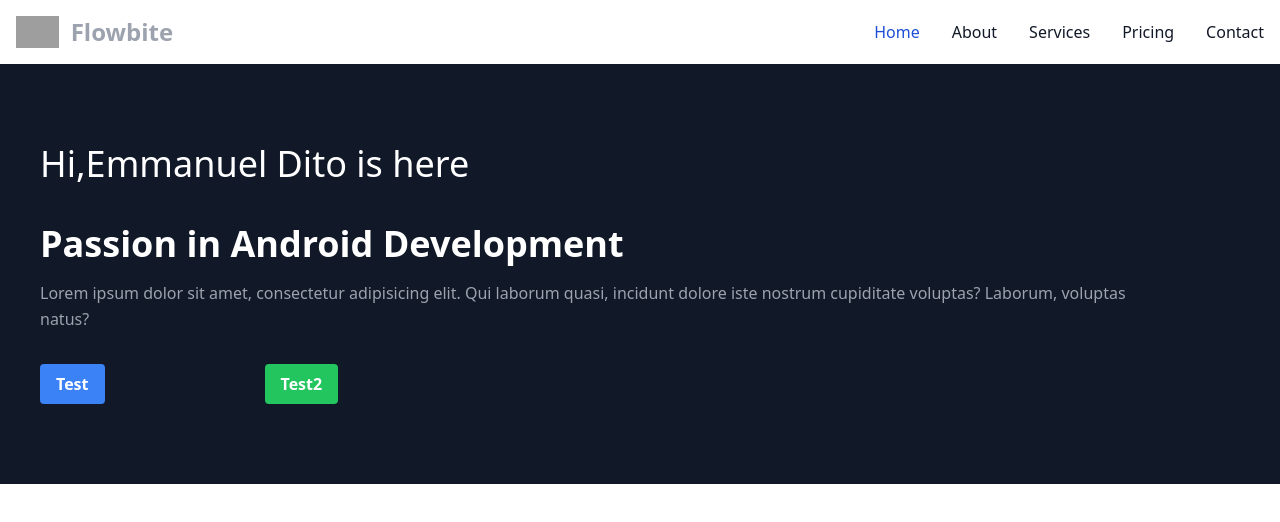
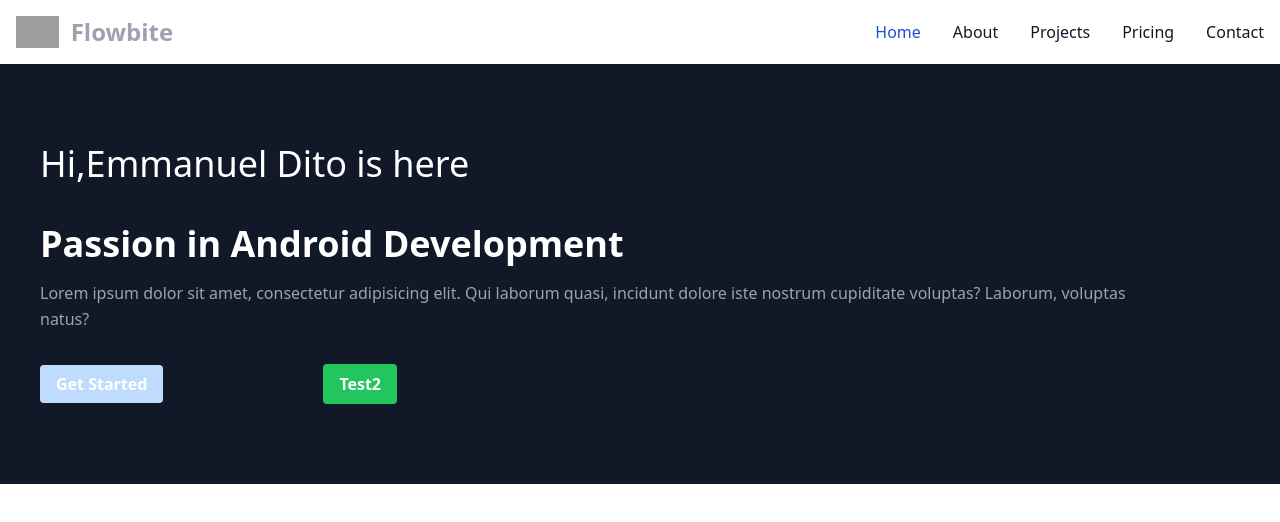
Before and after one commit to KrishnanditoLksn/manuel_dito.dev, a React (Vite) app: page / in a window 1280 px wide. Shown: the top 522 px of the page. Built offline with nearby package versions, Linux system fonts and the light colour scheme; grey boxes are pictures that could not be loaded.

Commit message:
feat  :  added content in every components , refac : functions name

```diff
--- a/src/components/About.jsx
+++ b/src/components/About.jsx
@@ -7,7 +7,7 @@ const About = () => {
                     <h1 className="title-font sm:text-4xl text-3xl mb-4 font-medium text-white  ">
                         Hi,Emmanuel Dito is here
                     </h1>
-                    <br className="hidden lg:inline-block"/>
+                    <br className="hidden lg:inline-block" />
                     <h1 className="title-font sm:text-4xl text-3xl mb-4 font-semibold text-white  ">
                         Passion in Android Development
                     </h1>
@@ -18,16 +18,15 @@ const About = () => {
                     </p>
                     <br className="hidden lg:inline-block"></br>
                     <div>
-                        <button className="bg-blue-500 hover:bg-blue-700 text-white font-bold py-2 px-4 rounded">
-                            Test
-                        </button>
-
-                        <button className="bg-green-500 hover:bg-green-700 text-white font-bold py-2 px-4 rounded ml-40">
+                        <a href="" className="bg-blue-200 hover:bg-blue-700 text-white font-bold py-2 px-4 rounded">
+                            Get Started
+                        </a>
+                        <button
+                            className="bg-green-500 hover:bg-green-700 text-white font-bold py-2 px-4 rounded ml-40">
                             Test2
                         </button>
                     </div>
                 </div>
-
             </div>
         </section>
     )
--- a/src/components/ContactMe.jsx
+++ b/src/components/ContactMe.jsx
@@ -1,4 +1,8 @@
 const ContactMe = () => {
+    return(
+        <section id="contact">
 
+        </section>
+    )
 }
 export default ContactMe
--- a/src/components/Navbar.jsx
+++ b/src/components/Navbar.jsx
@@ -31,14 +31,14 @@ const Navbar = () => {
                         </li>
                         <li>
                             <a href="#"
-                               className="block py-2 px-3 text-gray-900 rounded hover:bg-gray-100 md:hover:bg-transparent md:border-0 md:hover:text-blue-700 md:p-0 dark:text-white md:dark:hover:text-blue-500 dark:hover:bg-gray-700 dark:hover:text-white md:dark:hover:bg-transparent">Services</a>
+                               className="block py-2 px-3 text-gray-900 rounded hover:bg-gray-100 md:hover:bg-transparent md:border-0 md:hover:text-blue-700 md:p-0 dark:text-white md:dark:hover:text-blue-500 dark:hover:bg-gray-700 dark:hover:text-white md:dark:hover:bg-transparent">Projects</a>
                         </li>
                         <li>
                             <a href="#"
                                className="block py-2 px-3 text-gray-900 rounded hover:bg-gray-100 md:hover:bg-transparent md:border-0 md:hover:text-blue-700 md:p-0 dark:text-white md:dark:hover:text-blue-500 dark:hover:bg-gray-700 dark:hover:text-white md:dark:hover:bg-transparent">Pricing</a>
                         </li>
                         <li>
-                            <a href="#"
+                            <a href="#contact"
                                className="block py-2 px-3 text-gray-900 rounded hover:bg-gray-100 md:hover:bg-transparent md:border-0 md:hover:text-blue-700 md:p-0 dark:text-white md:dark:hover:text-blue-500 dark:hover:bg-gray-700 dark:hover:text-white md:dark:hover:bg-transparent">Contact</a>
                         </li>
                     </ul>
--- a/src/components/data/Projects.jsx
+++ b/src/components/data/ProjectsData.jsx
@@ -1,4 +1,4 @@
-const Projects = () => [
+const ProjectsData = () => [
     {
         title: "Alpaca Discord bot",
         subtitle: "MERN Stack",
@@ -9,4 +9,4 @@ const Projects = () => [
     }
 ]
 
-export default Projects
+export default ProjectsData
```
Also changed, not shown: src/components/Skills.jsx (line endings or trailing spaces).
